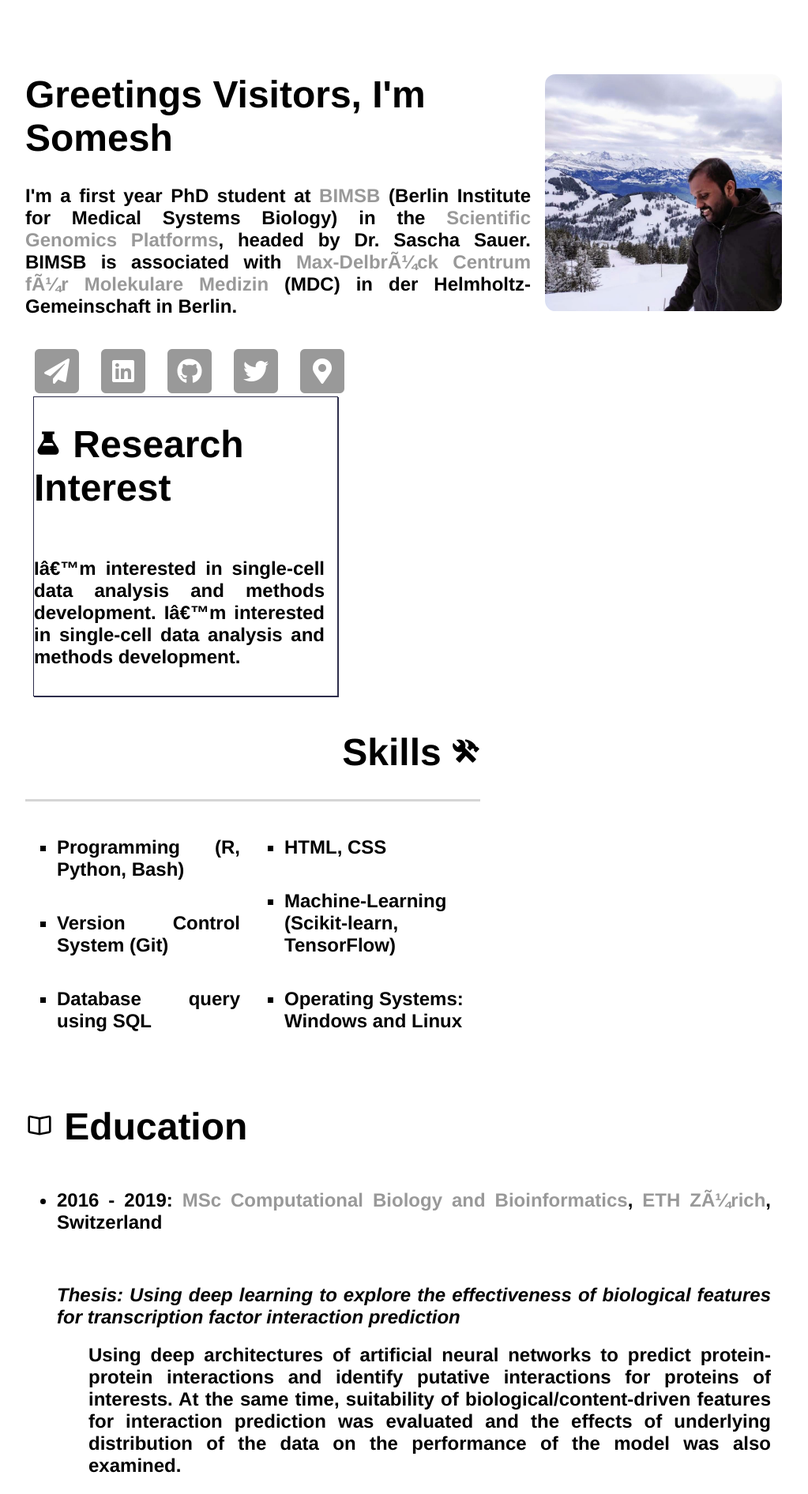
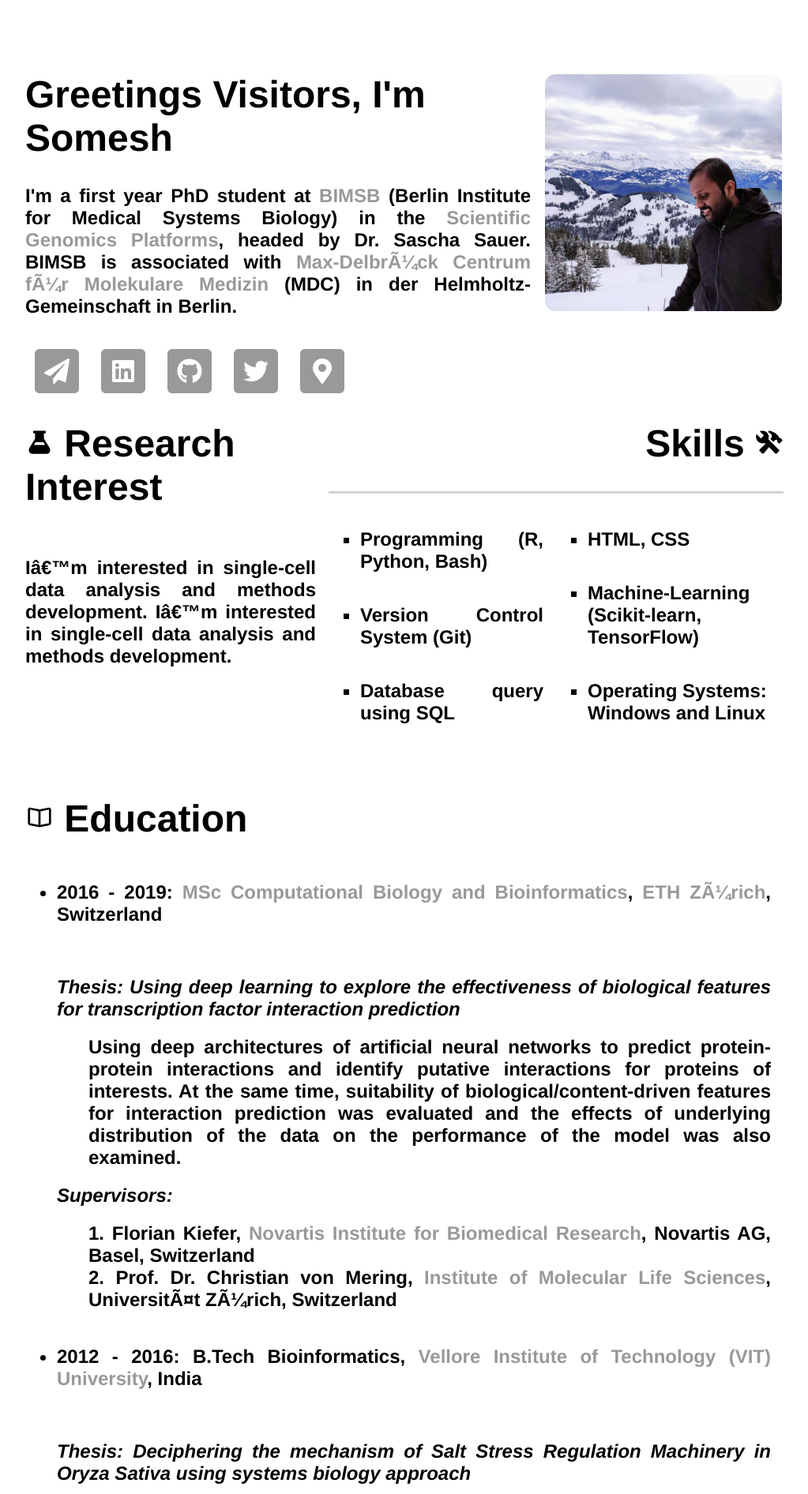
Before and after one commit to saisomesh2594/saisomesh2594.github.io, a Jekyll site: the page built from index.html, in a window 1280 px wide. Shown: the top 1892 px of the page at 79% size, without its empty margins (128-1151 px from the left). Built offline with Jekyll 4.4.1, drawn with Linux system fonts in a browser that asks for light colours.

Commit message:
Update main.css

```diff
--- a/css/main.css
+++ b/css/main.css
@@ -113,11 +113,11 @@ table, th, td {
 	float: left;
 	justify-content: space-between;
 	width: 40%;
-	border: 1px solid #2d2d4b;
+	/*border: 1px solid #2d2d4b;
 	box-shadow: 1px 1px 0px #2d2d4b;
 	display: block;
 	margin-bottom: 10px;
-	margin-left: 10px;
+	margin-left: 10px;*/
 
 }
 
```
